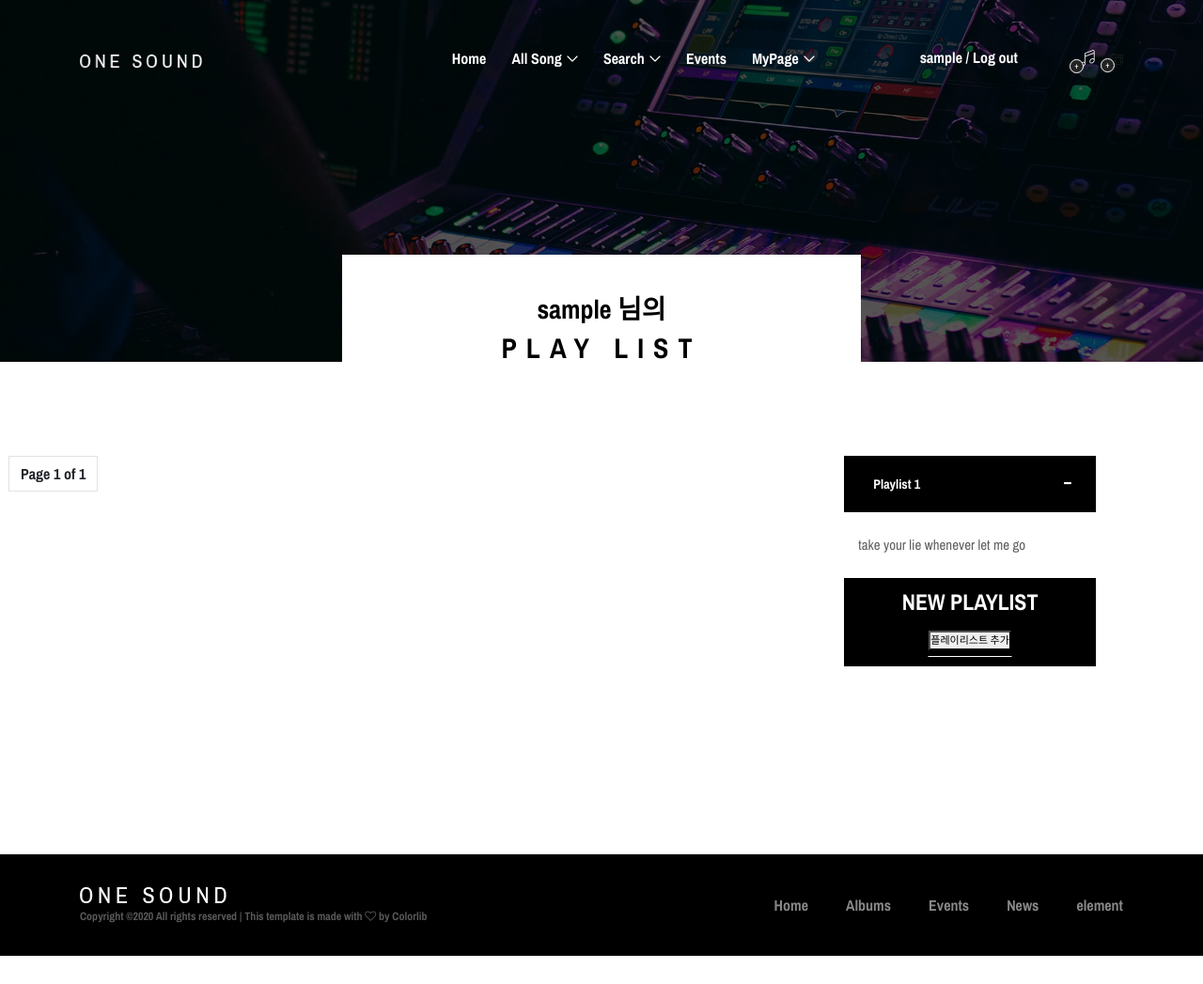
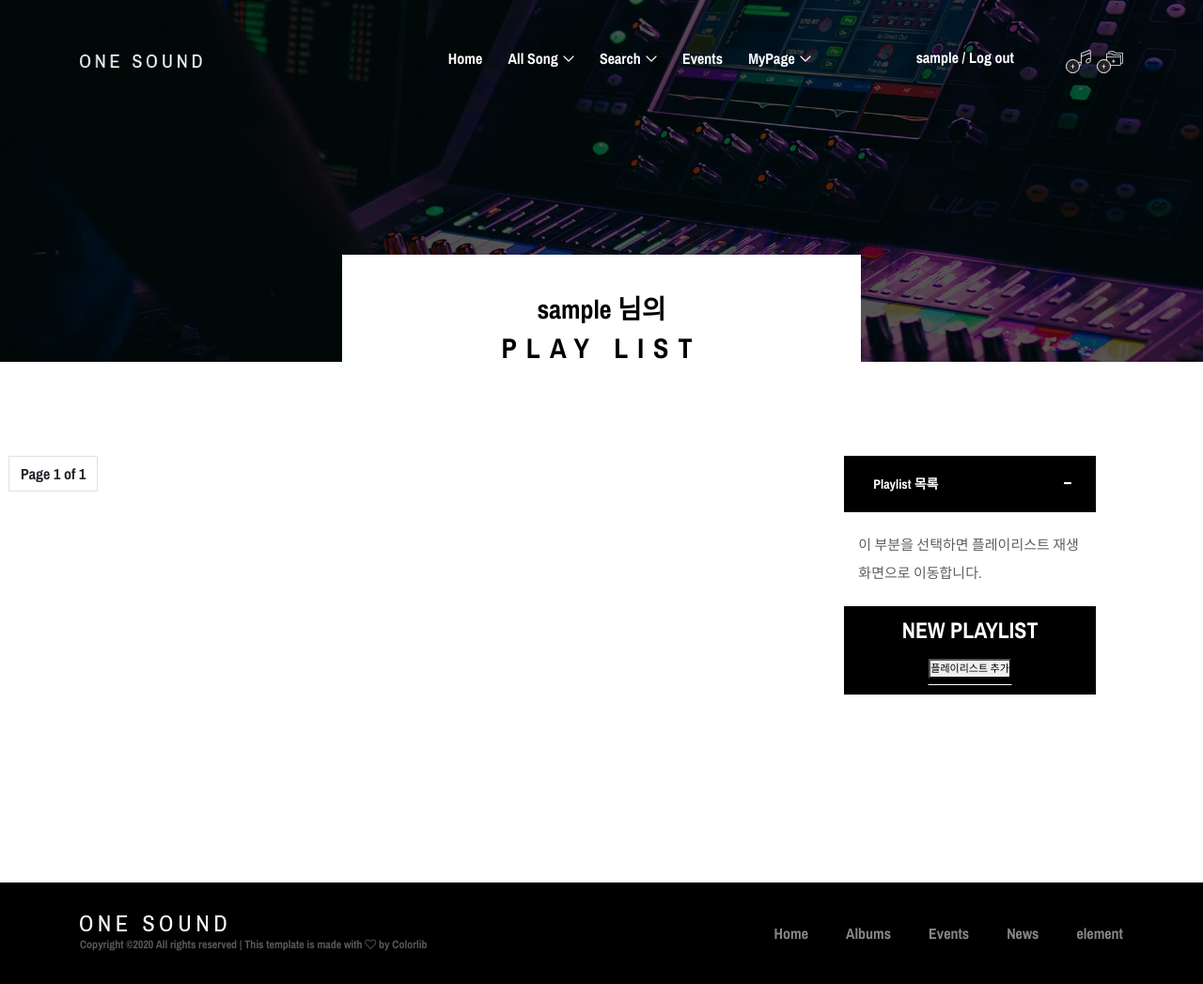
Before and after one commit to multicampus-cloud/django_playlist, a Django app: page /mypage/playlist/ in a window 1280 px wide. Shown: the whole page at 94% size. Before the commit the page ends 1017 px from the top, so only its background shows below. Run offline with Django 3.2, Linux system fonts and the light colour scheme; the visitor is signed in with stand-in values (Sample User, id 1); data that the repository does not hold is empty; some libraries are stand-ins or nearby versions; some web fonts are replaced.

Commit message:
accordian seperate in playlist.html

```diff
--- a/plist/templates/plist/base.html
+++ b/plist/templates/plist/base.html
@@ -108,7 +108,7 @@
                                         </div>
                                         <!-- Cart Button -->
                                         <div class="cart-btn">
-                                            <p><a href="{% url 'list_new' %}"><span class="icon-folder"></span></a><a href="{% url 'list_new' %}"><span class="quantity">+</span></a> </p>
+                                            <p><span class="icon-folder"></span><a href="{% url 'list_new' %}"><span class="quantity">+</span></a> </p>
                                         </div>
                                     {% endif %}
                                 </div>
--- a/plist/templates/plist/myPage/playlist.html
+++ b/plist/templates/plist/myPage/playlist.html
@@ -62,21 +62,21 @@
                     <div class="accordions mb-100" id="accordion" role="tablist" aria-multiselectable="true">
                         <!-- single accordian area -->
                         <div class="panel single-accordion">
-                            <h6><a role="button" class="" aria-expanded="true" aria-controls="collapseOne" data-toggle="collapse" data-parent="#accordion" href="#collapseOne">Playlist 1
+                            <h6><a role="button" class="" aria-expanded="true" aria-controls="collapseOne" data-toggle="collapse" data-parent="#accordion" href="#collapseOne">Playlist 목록
                                     <span class="accor-open"><i class="fa fa-plus" aria-hidden="true"></i></span>
                                     <span class="accor-close"><i class="fa fa-minus" aria-hidden="true"></i></span>
                                     </a></h6>
                             <div id="collapseOne" class="accordion-content collapse show">
-                                <p>take your lie whenever let me go</p>
+                                <p>이 부분을 선택하면 플레이리스트 재생화면으로 이동합니다.</p>
                             </div>
                         </div>
                         {% for play in play_list %}
                             <div class="panel single-accordion">
-                            <h6><a role="button" class="" aria-expanded="true" aria-controls="collapseTwo" data-parent="#accordion" data-toggle="collapse" href="#collapseTwo">{{ play.play_title }}
+                            <h6><a role="button" class="" aria-expanded="true" aria-controls="collapse{{ play.id }}" data-parent="#accordion" data-toggle="collapse" href="#collapse{{ play.id }}">{{ play.play_title }}
                                     <span class="accor-open"><i class="fa fa-plus" aria-hidden="true"></i></span>
                                     <span class="accor-close"><i class="fa fa-minus" aria-hidden="true"></i></span>
                             </a></h6>
-                            <div id="collapseTwo" class="accordion-content collapse show">
+                            <div id="collapse{{ play.id }}" class="accordion-content collapse">
                                 <p><a href="{% url 'play_detail' pk=play.pk %}">{{ play.play_detail | linebreaksbr }}</a></p>
                             </div>
                         </div>
```
